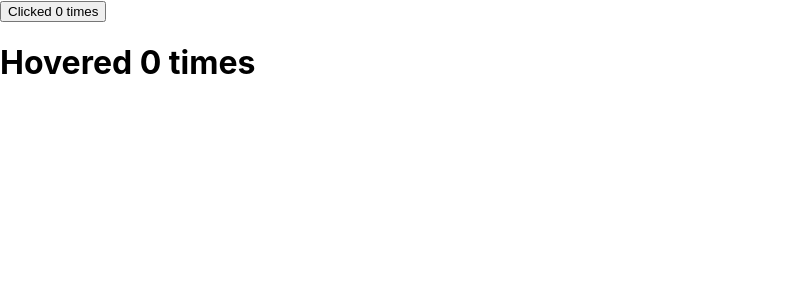
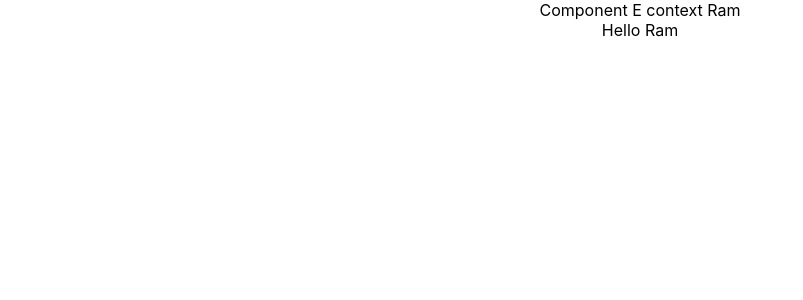
Before and after one commit to AmanG007/hello-world, a React (Create React App) app: page / in a window 1280 px wide. Shown: the top 300 px of the page, without its empty margins (0-803 px from the left). Built offline with nearby package versions, Linux system fonts and the light colour scheme.

Commit message:
React Context Complete

```diff
--- a/src/App.js
+++ b/src/App.js
@@ -1,30 +1,19 @@
-import './App.css';
-import ClickCounter from './components/ClickCounter';
-import ClickCounterTwo from './components/ClickCounterTwo';
-import CounterTwo from './components/CounterTwo';
-import HoverCounter from './components/HoverCounter';
-import HoverCounterTwo from './components/HoverCounterTwo';
-import User from './components/User';
+import React, { Component } from 'react'
+import './App.css'
+import ComponentC from './components/ComponentC';
+import { UserProvider } from './components/userContext';
 
 
-function App() {
-  return (
-    <div class Name="App">
-      <CounterTwo
-        render={(count, incrementCount) => (
-          <ClickCounterTwo count={count} incrementCount={incrementCount}/>
-        )}
-      />
-      <CounterTwo
-        render={(count, incrementCount) => (
-          <HoverCounterTwo count={count} incrementCount={incrementCount} />
-        )}
-      />
-      {/* <ClickCounterTwo/>
-      <HoverCounterTwo/>
-      <User render={(isLoggedIn) => isLoggedIn ? 'Ram' : 'Krishna'}/> */}
-    </div>
-  );
+class App extends Component {
+  render() {
+    return (
+      <div className="App">
+        <UserProvider value="Ram">
+          <ComponentC/>
+        </UserProvider>
+      </div>
+    )
+  }
 }
 
-export default App;
+export default App
--- /dev/null
+++ b/src/components/ComponentC.js
@@ -0,0 +1,12 @@
+import React, { Component } from 'react'
+import ComponentE from './ComponentE'
+
+export class ComponentC extends Component {
+  render() {
+    return (
+      <ComponentE/>
+    )
+  }
+}
+
+export default ComponentC
--- /dev/null
+++ b/src/components/ComponentE.js
@@ -0,0 +1,18 @@
+import React, { Component } from 'react'
+import ComponentF from './ComponentF'
+import UserContext from './userContext'
+
+export class ComponentE extends Component {
+  render() {
+    return (
+      <div>
+        Component E context {this.context}
+        <ComponentF/>
+      </div>
+    )
+  }
+}
+
+ComponentE.contextType = UserContext
+
+export default ComponentE
--- /dev/null
+++ b/src/components/ComponentF.js
@@ -0,0 +1,19 @@
+import React, { Component } from 'react'
+import { UserConsumer } from './userContext'
+
+export class ComponentF extends Component {
+  render() {
+    return (
+        <UserConsumer>
+            {
+                (username) => {
+                    return <div>Hello {username}</div>
+                }
+            }
+        </UserConsumer>
+
+    )
+  }
+}
+
+export default ComponentF
--- /dev/null
+++ b/src/components/userContext.js
@@ -0,0 +1,9 @@
+import React from "react";
+
+const UserContext = React.createContext('Hare Krishna')
+
+const UserProvider = UserContext.Provider
+const UserConsumer = UserContext.Consumer
+
+export { UserProvider, UserConsumer}
+export default UserContext
```
